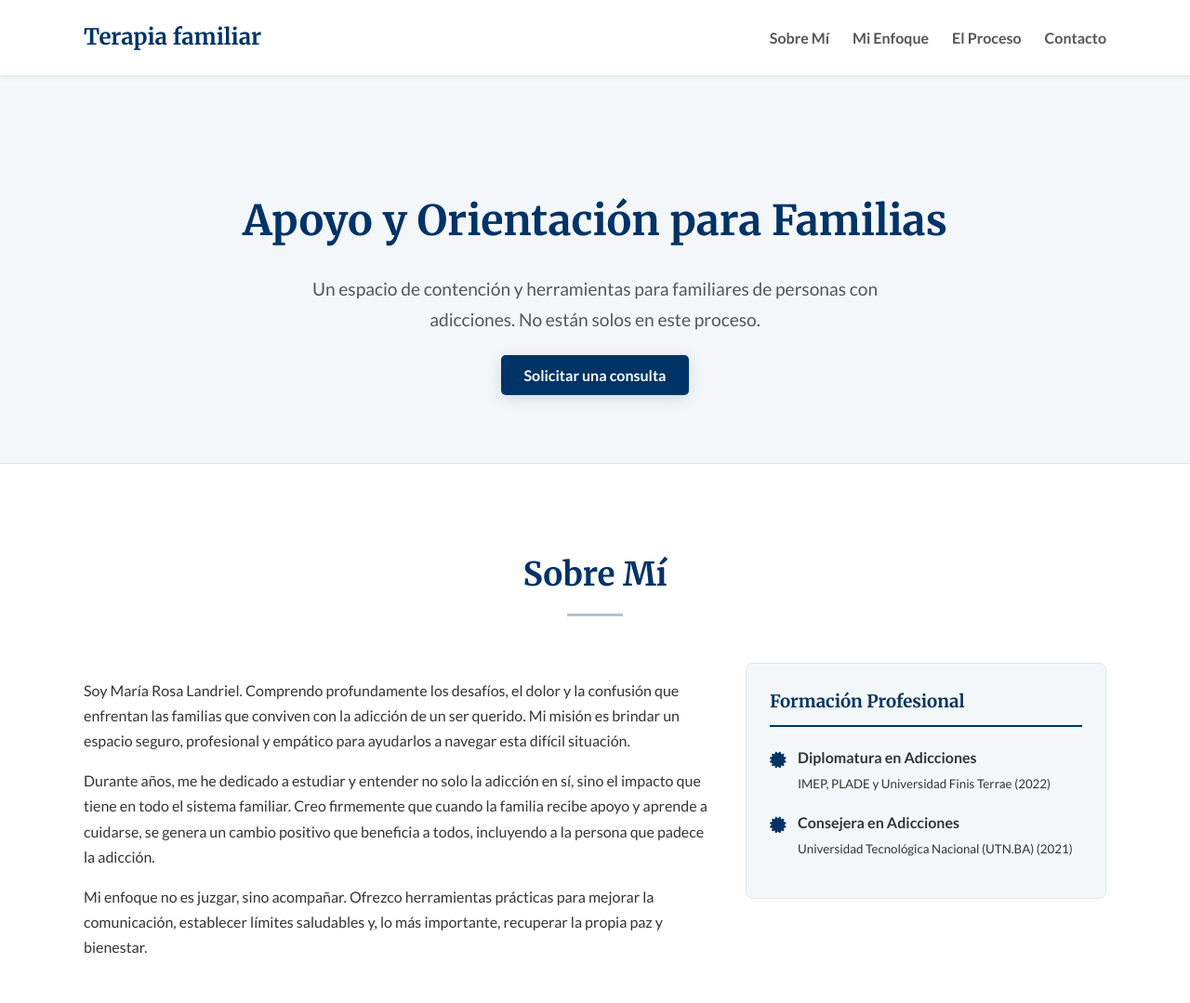
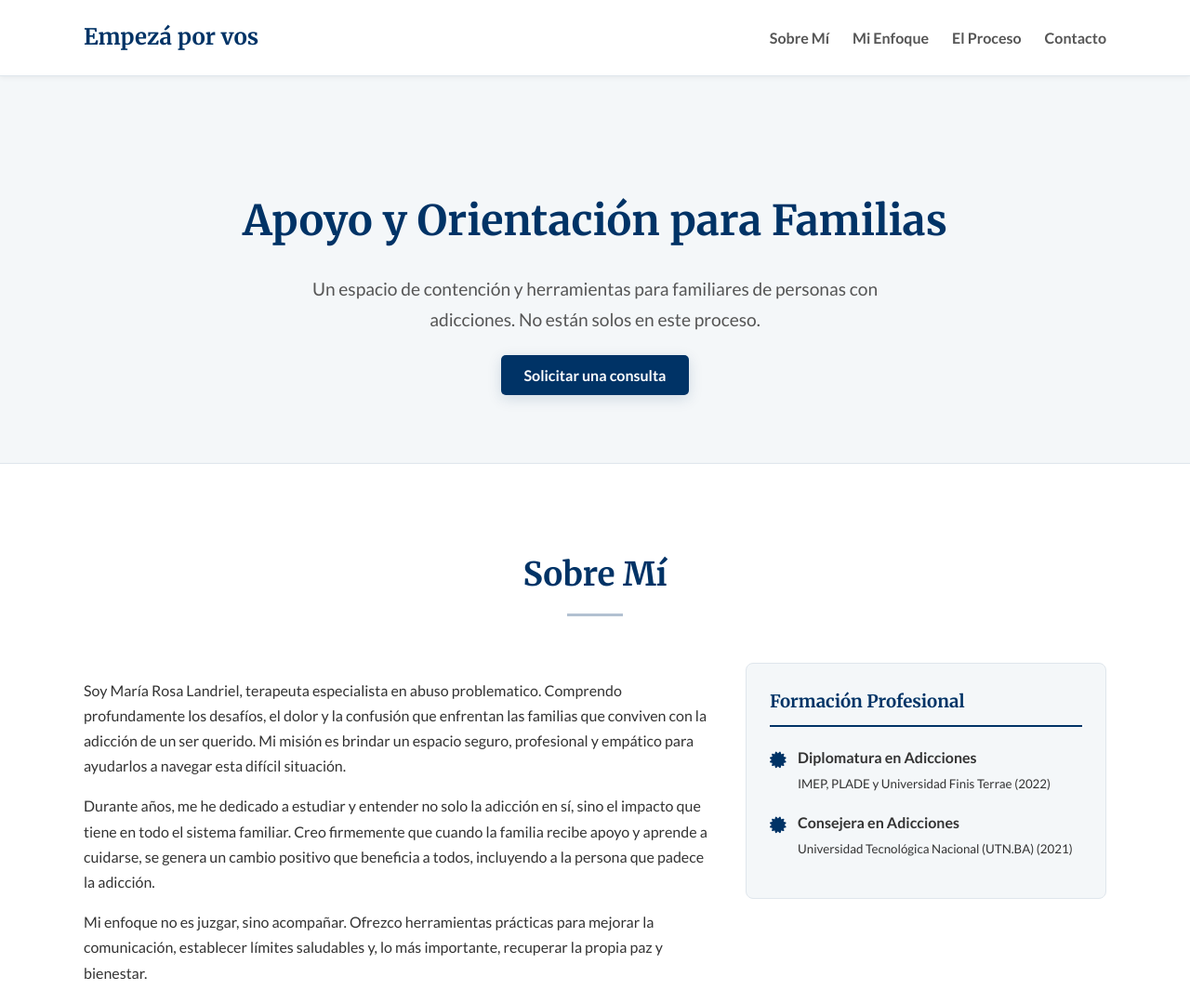
Before and after one commit to antonella-zbinder/pagina_abuela, a plain HTML site: page index.html in a window 1280 px wide. Shown: the top 1079 px of the page at 93% size. Drawn offline with Linux system fonts and the light colour scheme.

Commit message:
Correccion yesi
Cambio de titulo y corrección de textos

```diff
--- a/index.html
+++ b/index.html
@@ -21,7 +21,7 @@
     </div>
     <header>
         <div class="container">
-            <a href="#inicio" class="logo">Terapia familiar</a>
+            <a href="#inicio" class="logo">Empezá por vos</a>
             <nav>
                 <ul>
                     <li><a href="#sobre-mi">Sobre Mí</a></li>
@@ -47,7 +47,7 @@
             <h2>Sobre Mí</h2>
             <div class="content">
                 <div class="text">
-                    <p>Soy María Rosa Landriel. Comprendo profundamente los desafíos, el dolor y la confusión que enfrentan las familias que conviven con la adicción de un ser querido. Mi misión es brindar un espacio seguro, profesional y empático para ayudarlos a navegar esta difícil situación.</p>
+                    <p>Soy María Rosa Landriel, terapeuta especialista en abuso problematico. Comprendo profundamente los desafíos, el dolor y la confusión que enfrentan las familias que conviven con la adicción de un ser querido. Mi misión es brindar un espacio seguro, profesional y empático para ayudarlos a navegar esta difícil situación.</p>
                     <p>Durante años, me he dedicado a estudiar y entender no solo la adicción en sí, sino el impacto que tiene en todo el sistema familiar. Creo firmemente que cuando la familia recibe apoyo y aprende a cuidarse, se genera un cambio positivo que beneficia a todos, incluyendo a la persona que padece la adicción.</p>
                     <p>Mi enfoque no es juzgar, sino acompañar. Ofrezco herramientas prácticas para mejorar la comunicación, establecer límites saludables y, lo más importante, recuperar la propia paz y bienestar.</p>
                 </div>
```
